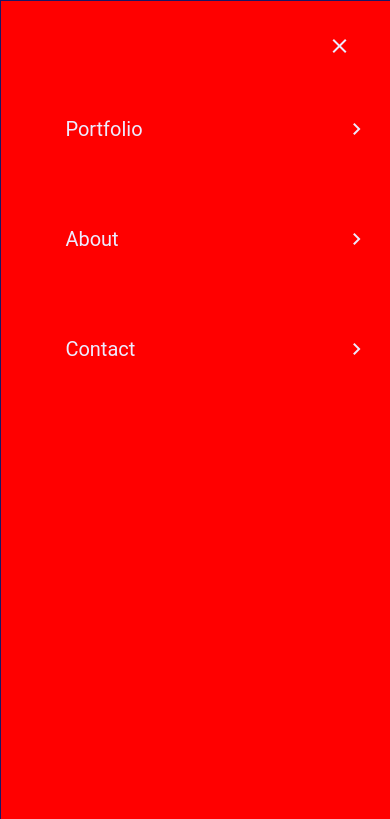
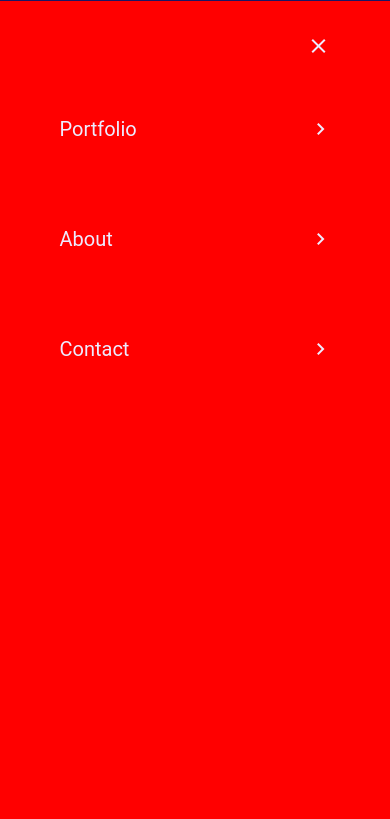
Before and after one commit to AlexHamn/Portfolio1, a website: page index.html in a window 390 px wide. Shown: the top 819 px of the page. Drawn offline with Linux system fonts and the light colour scheme.

Commit message:
add mobile menu

```diff
--- a/index.html
+++ b/index.html
@@ -18,27 +18,7 @@
       <i class="material-icons" id="mobileMenuButton">menu</i>
       <i class="material-icons">email</i>
     </header>
-    <main>
-      <section class="container mobileMenu">
-        <!--i class="material-icons">close</i!-->
-        <ul>
-          <li class="mobilemenuclose">
-            <i class="material-icons">close</i>
-          </li>
-          <li class="menu_items">
-            <p>Portfolio</p>
-            <i class="material-icons">chevron_right</i>
-          </li>
-          <li class="menu_items">
-            <p>About</p>
-            <i class="material-icons">chevron_right</i>
-          </li>
-          <li class="menu_items">
-            <p>Contact</p>
-            <i class="material-icons">chevron_right</i>
-          </li>
-        </ul>
-      </section>
+    <main id="main">
       <section class="container head">
         <h1>Alex Hamn</h1>
         <p class="subtitle">Software Developer</p>
@@ -234,5 +214,6 @@
         <p>emailhere@email.com</p>
       </footer>
     </main>
+    <script src="script.js" type="text/javascript" ></script>
   </body>
 </html>
--- /dev/null
+++ b/script.js
@@ -0,0 +1,51 @@
+let mobileMenuButton = document.getElementById('mobileMenu');
+let header = document.querySelector('head');
+const main = document.body;
+
+const section0 = document.createElement('section');
+const ul0 = document.createElement('ul');
+const li0 = document.createElement('li');
+const li1 = document.createElement('li');
+const li2 = document.createElement('li');
+const li3 = document.createElement('li');
+const i0 = document.createElement('i');
+const i1 = document.createElement('i');
+const i2 = document.createElement('i');
+const i3 = document.createElement('i');
+const p0 = document.createElement('p');
+const p1 = document.createElement('p');
+const p2 = document.createElement('p');
+
+function mobileMenu() {
+
+    main.append(section0);
+    section0.append(ul0);
+    ul0.append(li0, li1, li2, li3);
+    li0.append(i0);
+    li1.append(p0, i1);
+    li2.append(p1, i2);
+    li3.append(p2, i3);
+
+    section0.setAttribute('class', 'container mobileMenu');
+    li0.setAttribute('class', 'mobilemenuclose');
+    i0.setAttribute('class', 'material-icons');
+    i0.setAttribute('onclick', 'section0.remove()')
+    li1.setAttribute('class', 'menu_items');
+    i1.setAttribute('class', 'material-icons');
+    li2.setAttribute('class', 'menu_items');
+    i2.setAttribute('class', 'material-icons');
+    li3.setAttribute('class', 'menu_items');
+    i3.setAttribute('class', 'material-icons');
+
+    i0.textContent = 'close';
+    p0.textContent = 'Portfolio';
+    i1.textContent = 'chevron_right'
+    p1.textContent = 'About';
+    i2.textContent = 'chevron_right'
+    p2.textContent = 'Contact';
+    i3.textContent = 'chevron_right'
+}
+
+mobileMenu();
+
+console.log('Im working!!');
--- a/styles.css
+++ b/styles.css
@@ -49,6 +49,7 @@ label {
 .mobilemenuclose {
   display: flex;
   justify-content: flex-end;
+  margin-right: unset;
 }
 
 .mobileMenu {
@@ -57,6 +58,14 @@ label {
   width: 100%;
   height: 100vh;
   background: red;
+}
+
+.mobileMenu ul {
+  width: 70%;
+}
+
+.mobileMenu ul li p {
+  margin-left: unset;
 }
 
 
```
Also changed, not shown: scrypt.js (deleted, +0 -8 lines).
